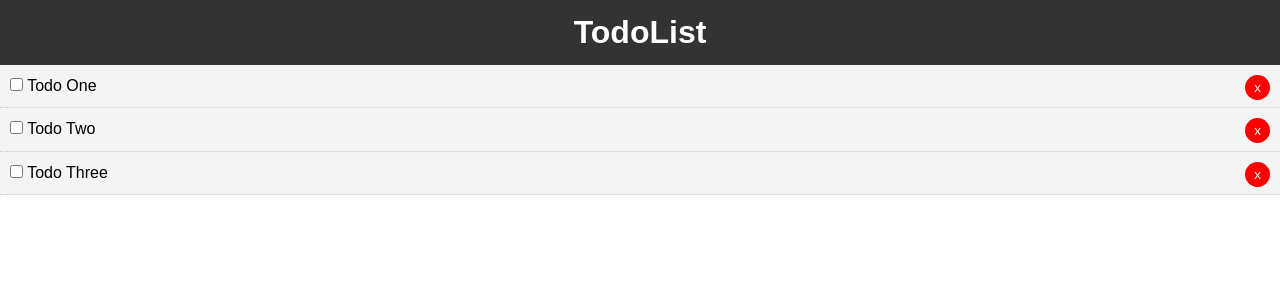
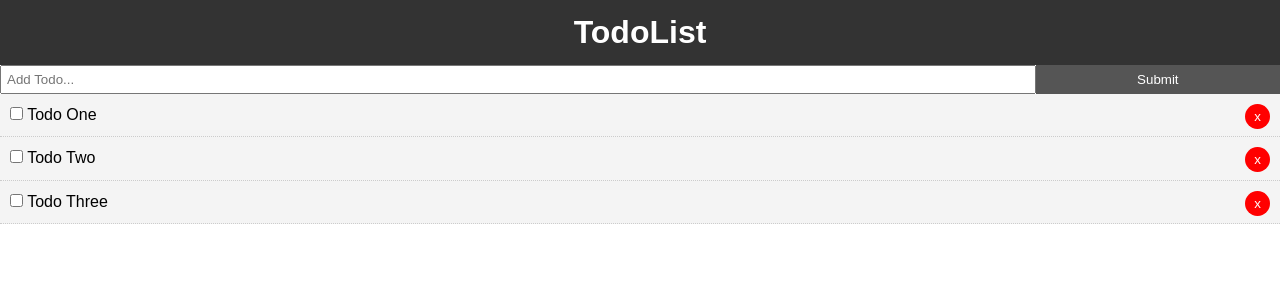
Before and after one commit to stepanenko/brad-vue-todo, a Vue app: page / in a window 1280 px wide. Shown: the top 300 px of the page. Built offline with nearby package versions, Linux system fonts and the light colour scheme.

Commit message:
added AddTodo and allowed console logs in eslinter

```diff
--- a/package.json
+++ b/package.json
@@ -29,7 +29,9 @@
       "plugin:vue/essential",
       "eslint:recommended"
     ],
-    "rules": {},
+    "rules": {
+      "no-console": "off"
+    },
     "parserOptions": {
       "parser": "babel-eslint"
     }
--- a/src/App.vue
+++ b/src/App.vue
@@ -2,6 +2,7 @@
 <template>
   <div id="app">
     <Header />
+    <AddTodo />
     <Todos v-bind:todos="todos" v-on:del-todo="deleteTodo"></Todos>
   </div>
 </template>
@@ -9,12 +10,14 @@
 <script>
 import Header from './components/layout/Header';
 import Todos from './components/Todos';
+import AddTodo from './components/AddTodo';
 
 export default {
   name: 'app',
   components: {
     Header,
-    Todos
+    Todos,
+    AddTodo
   },
   data() {
     return {
--- /dev/null
+++ b/src/components/AddTodo.vue
@@ -0,0 +1,41 @@
+
+<template>
+  <div>
+    <form @submit.prevent="addTodo">
+      <input type="text" name="title" v-model="title" placeholder="Add Todo...">
+      <input type="submit" value="Submit" class="btn">
+    </form>
+  </div>
+</template>
+
+<script>
+
+export default {
+  name: 'AddTodo',
+  data() {
+    return {
+      title: ''
+    }
+  },
+  methods: {
+    addTodo() {
+      console.log('clicked', this.title);
+      this.title = '';
+    }
+  }
+}
+
+</script>
+
+<style scoped>
+  form {
+    display: flex;
+  }
+  input[type="text"] {
+    flex: 10;
+    padding: 5px;
+  }
+  input[type="submit"] {
+    flex: 2;
+  }
+</style>
```
